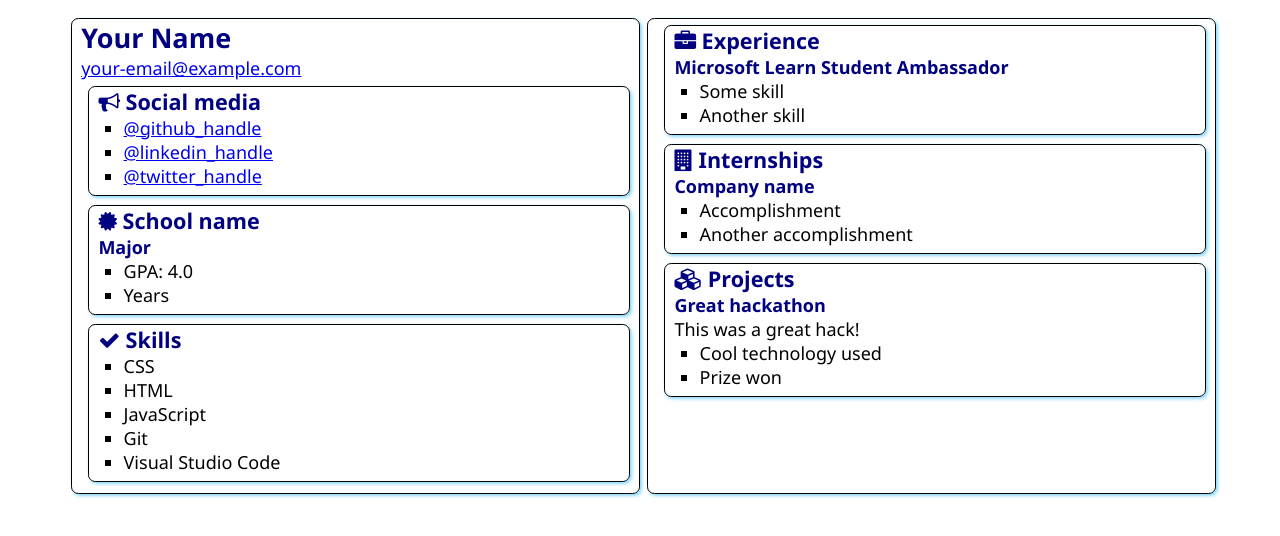
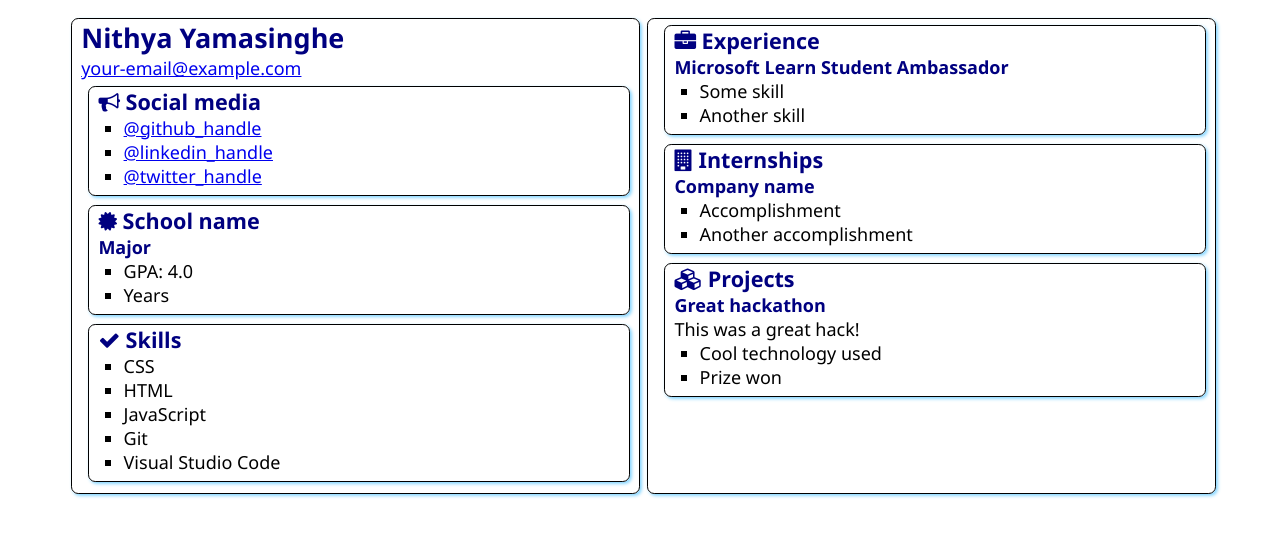
Before and after one commit to NithyaYamsinghe/SATechnicalOnboarding, a plain HTML site: page src/index.html in a window 1280 px wide. Drawn offline with Linux system fonts and the light colour scheme.

Commit message:
added my name

```diff
--- a/src/index.html
+++ b/src/index.html
@@ -12,7 +12,7 @@
 <body>
     <main>
         <article class="box">
-            <h1>Your Name</h1>
+            <h1>Nithya Yamasinghe</h1>
             <div><a href="mailto:your.email@example.com">your-email@example.com</a></div>
 
             <section class="box">
```
